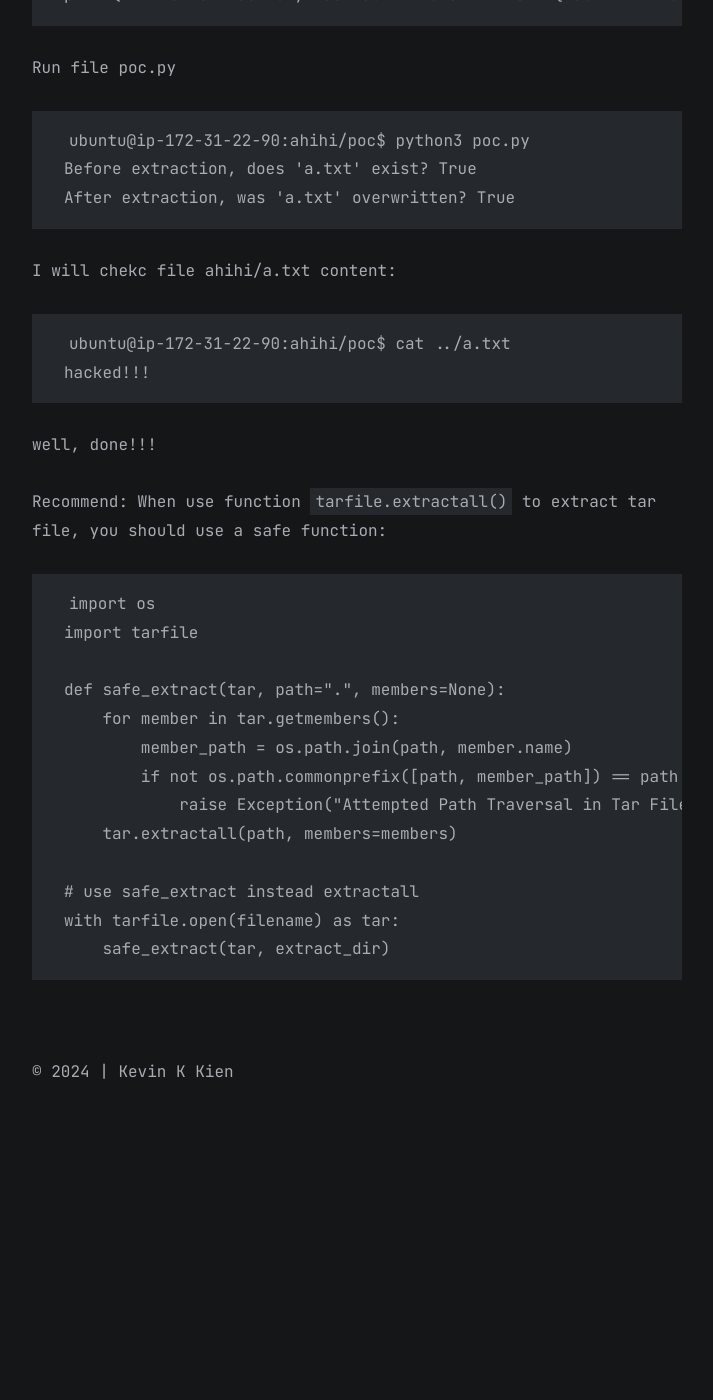
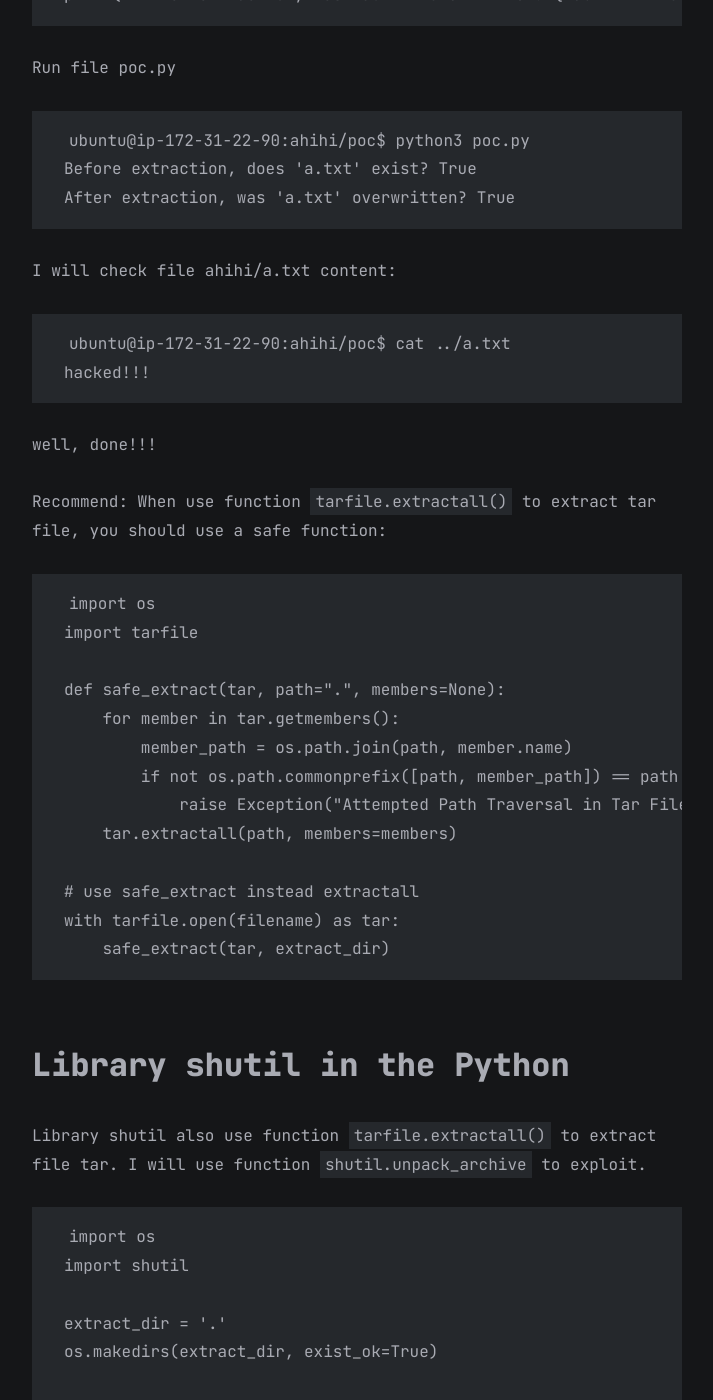
Before and after one commit to KevinKien/KevinKien.github.io, a Jekyll site: the page built from all_collections/_posts/2024-10-28-Vulnerability-with-function-tarfile.extractall().md, in a window 1280 px wide and 1400 px high, scrolled down 2056 px. Shown: the whole window, without its empty margins (283-996 px from the left). Built offline with Jekyll 4.4.1, drawn with Linux system fonts in a browser that asks for light colours; before the commit the page ends 3208 px from its top, so only the background shows below that; some of the changed text lies outside the part shown.

Commit message:
Update 2024-10-28-Vulnerability-with-function-tarfile.extractall().md

````diff
--- a/all_collections/_posts/2024-10-28-Vulnerability-with-function-tarfile.extractall().md
+++ b/all_collections/_posts/2024-10-28-Vulnerability-with-function-tarfile.extractall().md
@@ -63,7 +63,7 @@
 After extraction, was 'a.txt' overwritten? True
 ```
 
-I will chekc file ahihi/a.txt content:
+I will check file ahihi/a.txt content:
 
 ```
 ubuntu@ip-172-31-22-90:ahihi/poc$ cat ../a.txt
@@ -89,3 +89,20 @@
 with tarfile.open(filename) as tar:
     safe_extract(tar, extract_dir)
 ```
+
+# Library shutil in the Python
+
+Library shutil also use function `tarfile.extractall()` to extract file tar. I will use function `shutil.unpack_archive` to exploit.
+
+```
+import os
+import shutil
+
+extract_dir = '.'
+os.makedirs(extract_dir, exist_ok=True)
+
+# Use shutil.unpack_archive to extract file
+shutil.unpack_archive('malicious.tar', extract_dir)
+
+print(f"After extraction, was 'a.txt' overwritten? {'a.txt' in os.listdir('..')}")
+```
````
Also changed, not shown: other parts of all_collections/_posts/2024-10-28-Vulnerability-with-function-tarfile.extractall().md (+1 -1 lines).
